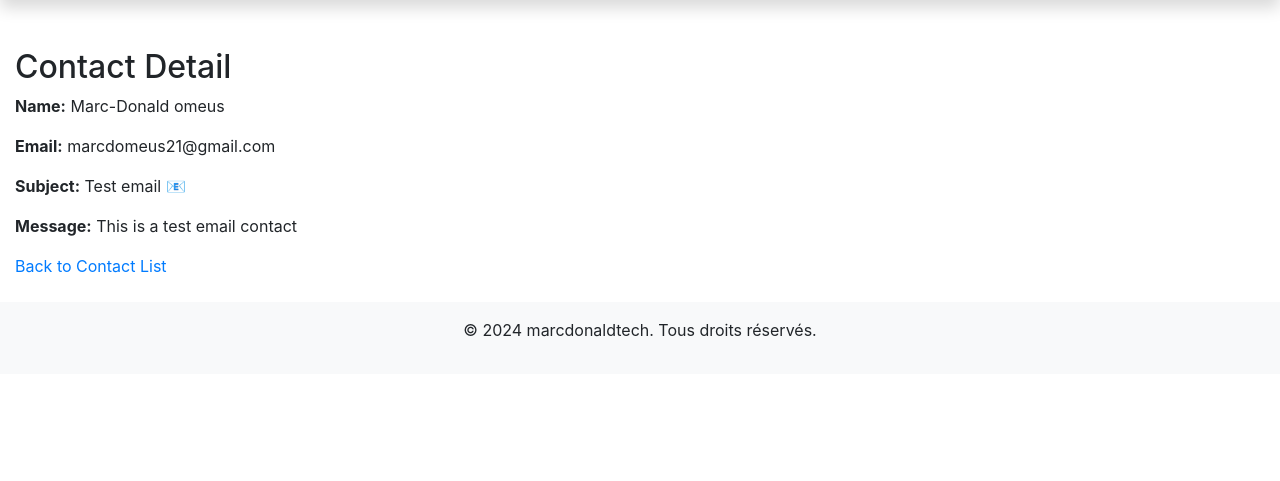
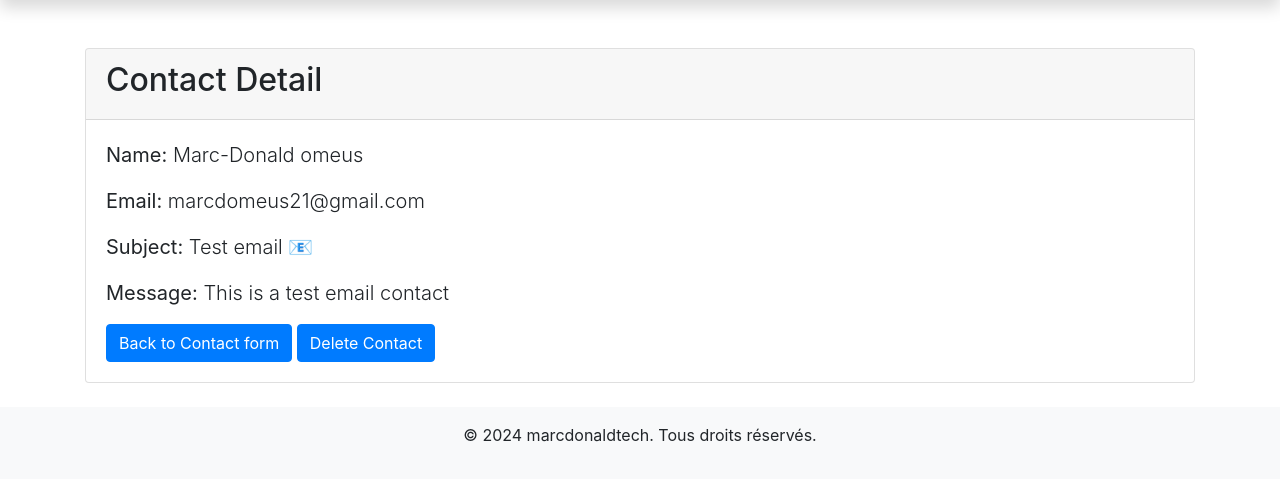
Before and after one commit to Marcdonaldtec/myportfolio, a Django app: a page that uses contact/templates/contact/contact_detail.html in a window 1280 px wide. Shown: the part 88-569 px from the top of the page. Run offline with Django 5.2, Linux system fonts and the light colour scheme; data comes from the database, SQL or seed files in the repository; both versions use the stored data as it was after the commit; some libraries are stand-ins or nearby versions.

Commit message:
Contact app modified

```diff
--- a/contact/templates/contact/contact_detail.html
+++ b/contact/templates/contact/contact_detail.html
@@ -3,10 +3,19 @@
 {% block title %}Contact Detail{% endblock %}
 
 {% block content %}
-  <h2>Contact Detail</h2>
-  <p><strong>Name:</strong> {{ contact.full_name }}</p>
-  <p><strong>Email:</strong> {{ contact.email }}</p>
-  <p><strong>Subject:</strong> {{ contact.subject }}</p>
-  <p><strong>Message:</strong> {{ contact.message }}</p>
-  <p><a href="{% url 'contact:contact_list' %}">Back to Contact List</a></p>
+  <div class="container mt-5">
+    <div class="card">
+      <div class="card-header">
+        <h2>Contact Detail</h2>
+      </div>
+      <div class="card-body">
+        <p class="lead"><strong>Name:</strong> {{ contact.full_name }}</p>
+        <p class="lead"><strong>Email:</strong> {{ contact.email }}</p>
+        <p class="lead"><strong>Subject:</strong> {{ contact.subject }}</p>
+        <p class="lead"><strong>Message:</strong> {{ contact.message }}</p>
+        <a href="{% url 'contact:contact_create' %}" class="btn btn-primary">Back to Contact form</a>
+        <a href="{% url 'contact:contact_delete' pk=contact.id %}" class="btn btn-primary">Delete Contact</a>
+      </div>
+    </div>
+  </div>
 {% endblock %}
--- a/contact/urls.py
+++ b/contact/urls.py
@@ -4,9 +4,8 @@ from . import views
 app_name = 'contact'
 
 urlpatterns = [
-    path('', views.contact_list, name='contact_list'),
+    path('', views.contact_create, name='contact_create'),
     path('<int:pk>/', views.contact_detail, name='contact_detail'),
-    path('create/', views.contact_create, name='contact_create'),
     path('<int:pk>/update/', views.contact_update, name='contact_update'),
     path('<int:pk>/delete/', views.contact_delete, name='contact_delete'),
 ]
--- a/contact/views.py
+++ b/contact/views.py
@@ -4,13 +4,11 @@ from .forms import ContactForm
 from django.core.mail import send_mail
 from django.conf import settings
 
-def contact_list(request):
-    contacts = Contact.objects.all()
-    return render(request, 'contact/contact_list.html', {'contacts': contacts})
 
 def contact_detail(request, pk):
     contact = get_object_or_404(Contact, pk=pk)
     return render(request, 'contact/contact_detail.html', {'contact': contact})
+
 
 def contact_create(request):
     if request.method == 'POST':
@@ -19,16 +17,17 @@ def contact_create(request):
             contact = form.save()
             # Envoyer un e-mail (exemple)
             send_mail(
-                'Nouveau message de contact',
-                f'Vous avez reçu un nouveau message de {contact.full_name}. Sujet: {contact.subject}',
+                'Nouveau message de contact from your portfolio',
+                f"Vous avez reçu un nouveau message de {contact.full_name}. \nEmail: {contact.email}. \nSujet: {contact.subject}. \nMessage: {contact.message}",
                 settings.EMAIL_HOST_USER,
                 [settings.EMAIL_HOST_USER],
                 fail_silently=True,
             )
-            return redirect('contact:contact_list')
+            return redirect('contact:contact_detail', pk=contact.id)
     else:
         form = ContactForm()
     return render(request, 'contact/contact_form.html', {'form': form})
+
 
 def contact_update(request, pk):
     contact = get_object_or_404(Contact, pk=pk)
@@ -41,6 +40,7 @@ def contact_update(request, pk):
         form = ContactForm(instance=contact)
     return render(request, 'contact/contact_form.html', {'form': form})
 
+
 def contact_delete(request, pk):
     contact = get_object_or_404(Contact, pk=pk)
     if request.method == 'POST':
```
Also changed, not shown: contact/templates/contact/contact_confirm_delete.html (+15 -7 lines), contact/templates/contact/contact_form.html (+14 -7 lines), contact/templates/contact/contact_list.html (deleted, +0 -13 lines), db.sqlite3.
